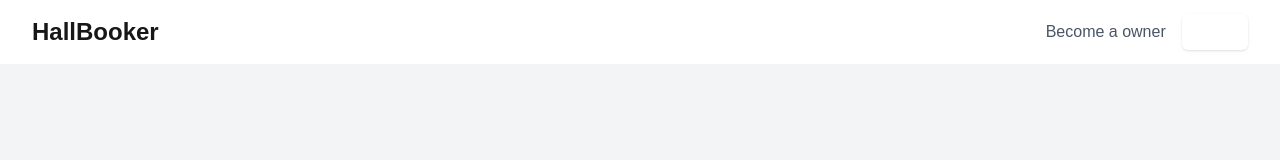
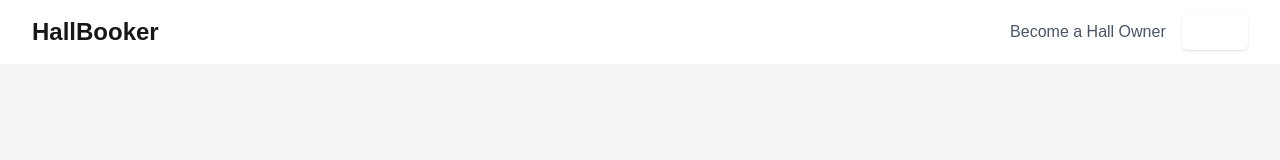
Before and after one commit to rapheallzz/Hallbooker, a Next.js app in the folder hallbooker-app/: page /auth/login in a window 1280 px wide. Shown: the top 160 px of the page. Built offline with nearby package versions, Linux system fonts and the light colour scheme.

Commit message:
Hall owner

```diff
--- a/hallbooker-app/src/components/Header.tsx
+++ b/hallbooker-app/src/components/Header.tsx
@@ -16,7 +16,7 @@ const Header = () => {
           </div>
           <div className="flex items-center space-x-4">
             <Link href="/auth/register" className="text-gray-600 hover:text-gray-900">
-              Become a owner
+              Become a Hall Owner
             </Link>
             {user ? (
               <>
```
